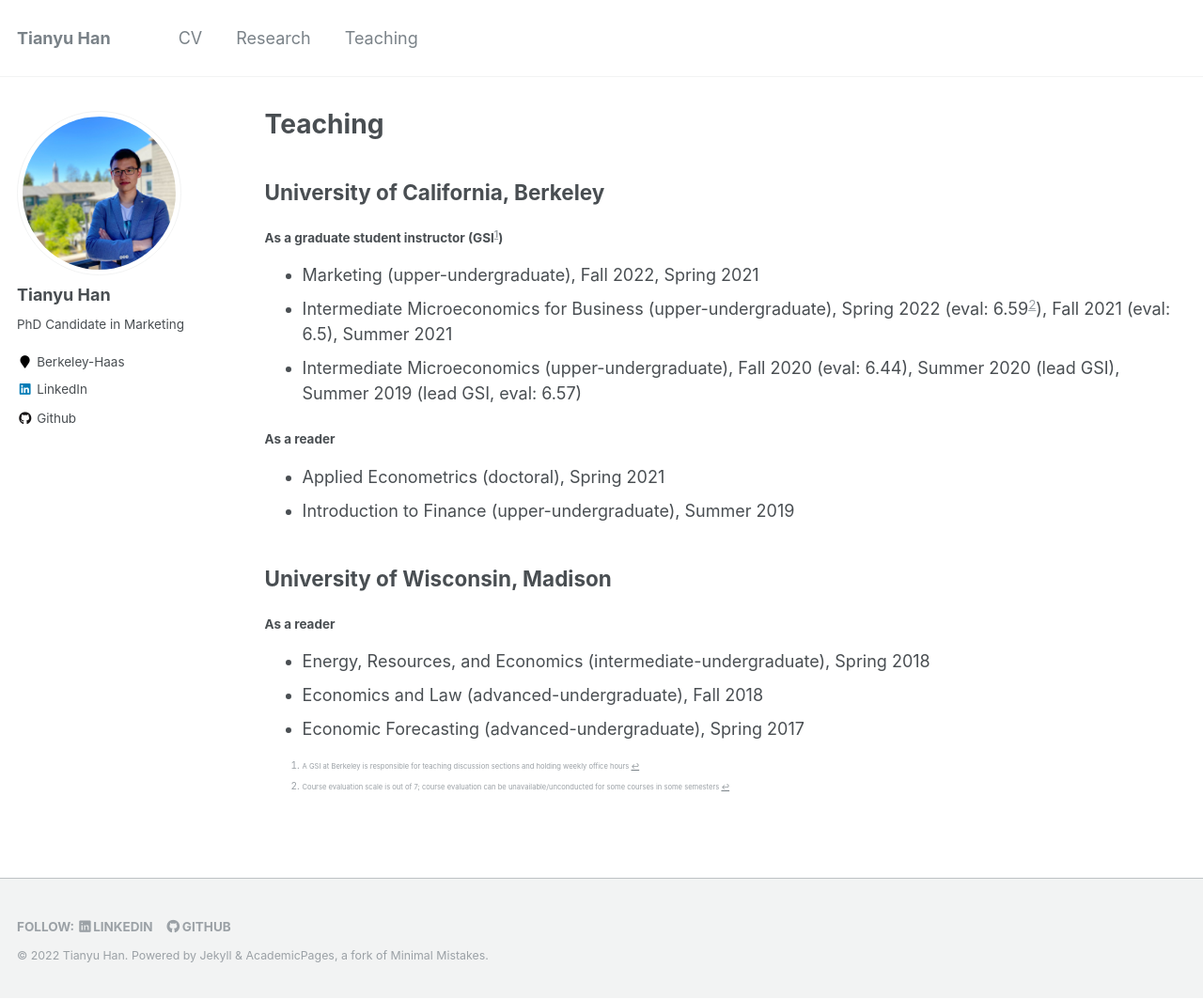
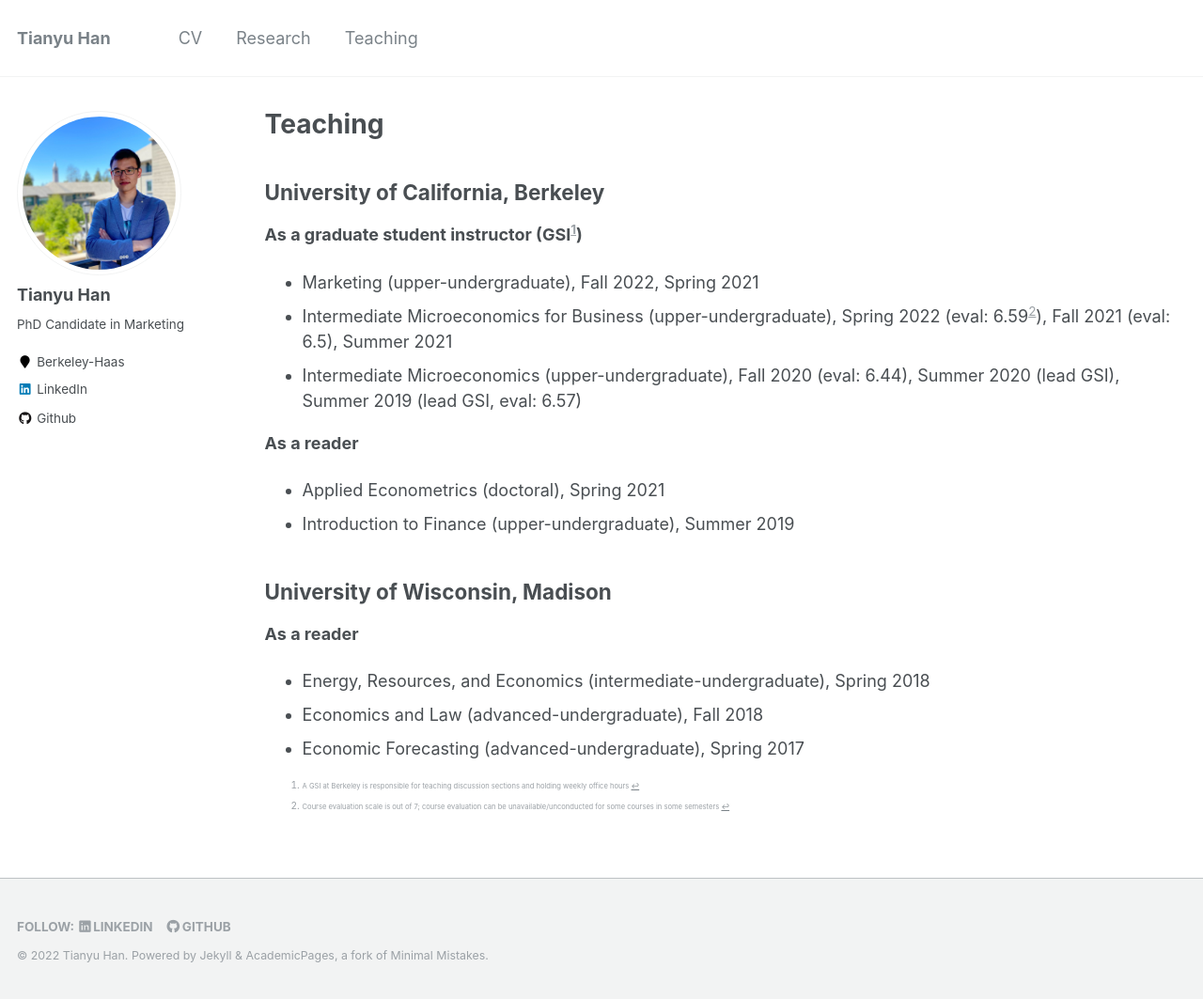
Before and after one commit to tianyu-han-mkt/tianyu-han-mkt.github.io, a Jekyll site: the page built from _pages/teaching.md, in a window 1280 px wide and 1063 px high. Shown: the whole window at 94% size. Built offline with Jekyll 4.4.1, drawn with Linux system fonts in a browser that asks for light colours.

```diff
--- a/_pages/teaching.md
+++ b/_pages/teaching.md
@@ -9,7 +9,7 @@ author_profile: true
 
 University of California, Berkeley
 -----
-##### As a graduate student instructor (GSI[^1])
+**As a graduate student instructor (GSI[^1])**
 * Marketing (upper-undergraduate), Fall 2022, Spring 2021
 * Intermediate Microeconomics for Business (upper-undergraduate), Spring 2022 (eval: 6.59[^2]), Fall 2021 (eval: 6.5), Summer 2021
 * Intermediate Microeconomics (upper-undergraduate), Fall 2020 (eval: 6.44), Summer 2020 (lead GSI), Summer 2019 (lead GSI, eval: 6.57)
@@ -17,13 +17,13 @@ University of California, Berkeley
 [^1]: A GSI at Berkeley is responsible for teaching discussion sections and holding weekly office hours
 [^2]: Course evaluation scale is out of 7; course evaluation can be unavailable/unconducted for some courses in some semesters
 
-##### As a reader
+**As a reader**
 * Applied Econometrics (doctoral), Spring 2021
 * Introduction to Finance (upper-undergraduate), Summer 2019
 
 University of Wisconsin, Madison
 -----
-##### As a reader
+**As a reader**
 * Energy, Resources, and Economics (intermediate-undergraduate), Spring 2018
 * Economics and Law (advanced-undergraduate), Fall 2018
 * Economic Forecasting (advanced-undergraduate), Spring 2017
```
